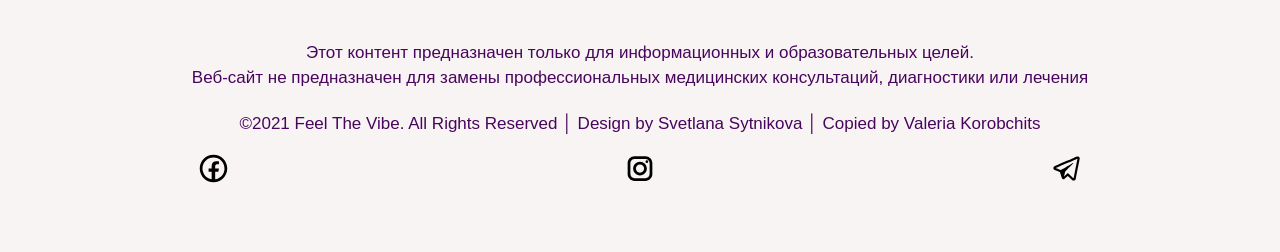
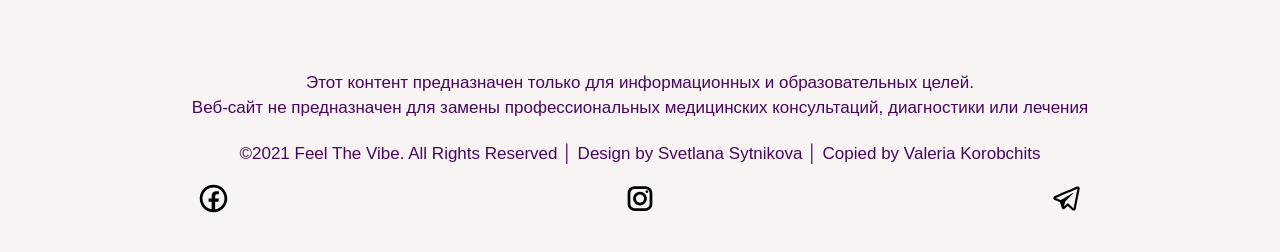
Before and after one commit to ValeriaKorobchits/drinks, a plain HTML site: page index3.html in a window 1280 px wide. Shown: the part 2921-3173 px from the top of the page. Drawn offline with nearby package versions, Linux system fonts and the light colour scheme; files whose address does not match are found by name.

Commit message:
Update style3.css

```diff
--- a/style3.css
+++ b/style3.css
@@ -268,7 +268,7 @@ border-bottom: 2px solid #371D10;
     color: #48055d;
     font-size: 17px;
     font-weight: 300;
-    margin-top: -500px;
+    margin-top: -470px;
     margin-bottom: 20px;
     padding-top: 10px;
 }
```
